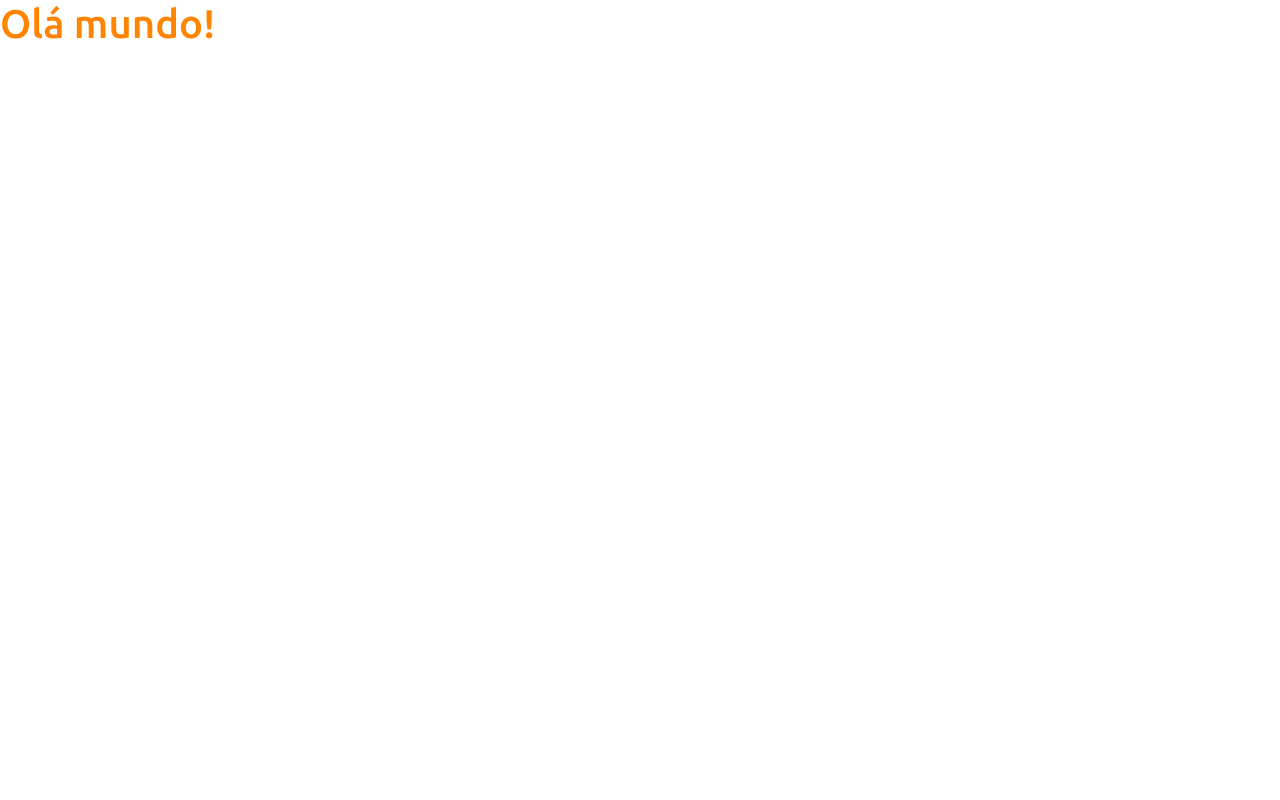
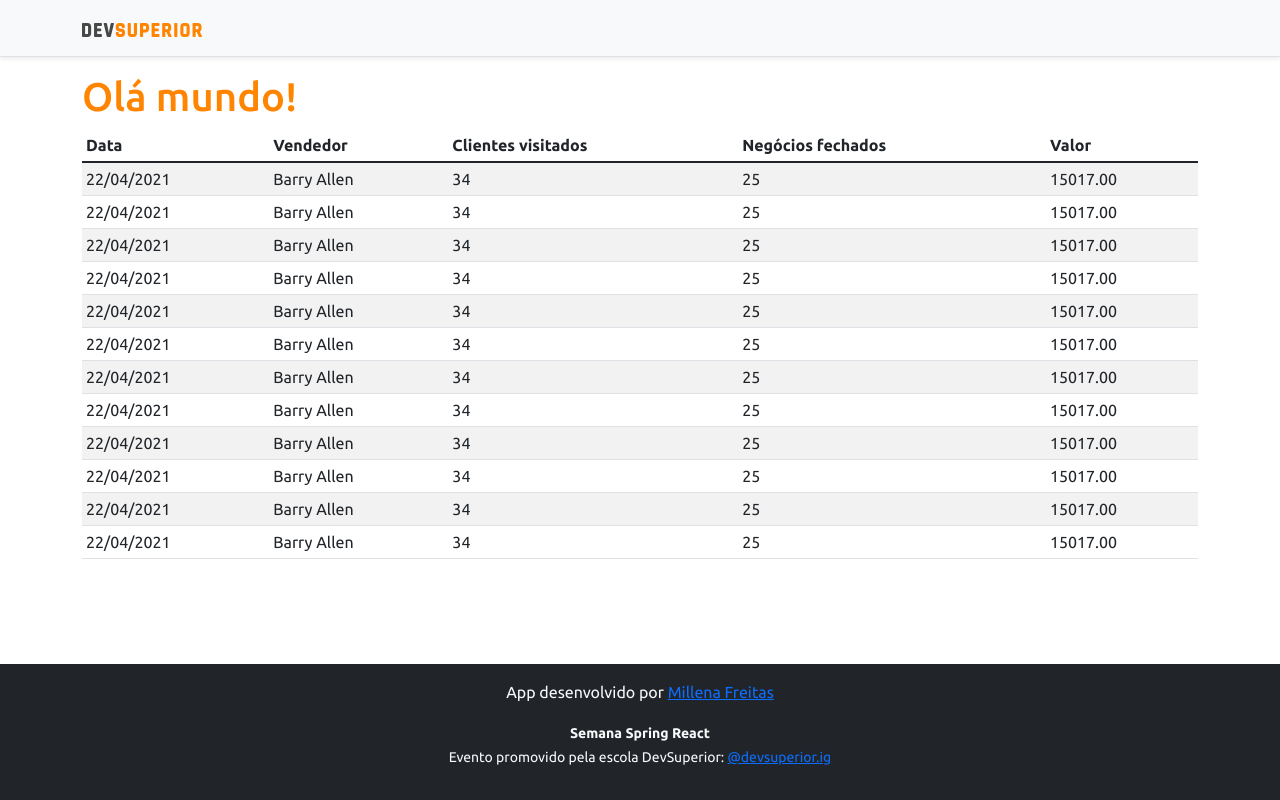
Before and after one commit to freitasmillena/projetosds4, a React (Create React App) app in the folder frontend/: page / in a window 1280 px wide. Built offline with nearby package versions, Linux system fonts and the light colour scheme.

Commit message:
Basic Static Components

```diff
--- a/frontend/src/App.tsx
+++ b/frontend/src/App.tsx
@@ -1,8 +1,21 @@
+import NavBar from "components/NavBar";
+import DataTable from "components/DataTable";
+import Footer from "components/Footer";
+
+
 function App() {
   return (
-    <div>
+    <>
+    <NavBar />
+    <div className="container">
       <h1 className="text-primary">Olá mundo!</h1>
+
+      <DataTable />
     </div>
+
+    <Footer />
+
+    </>
   );
 }
 
--- /dev/null
+++ b/frontend/src/components/DataTable/index.tsx
@@ -0,0 +1,106 @@
+const DataTable = () => {
+    return (
+        <div className="table-responsive">
+            <table className="table table-striped table-sm">
+                <thead>
+                    <tr>
+                        <th>Data</th>
+                        <th>Vendedor</th>
+                        <th>Clientes visitados</th>
+                        <th>Negócios fechados</th>
+                        <th>Valor</th>
+                    </tr>
+                </thead>
+                <tbody>
+                    <tr>
+                        <td>22/04/2021</td>
+                        <td>Barry Allen</td>
+                        <td>34</td>
+                        <td>25</td>
+                        <td>15017.00</td>
+                    </tr>
+                    <tr>
+                        <td>22/04/2021</td>
+                        <td>Barry Allen</td>
+                        <td>34</td>
+                        <td>25</td>
+                        <td>15017.00</td>
+                    </tr>
+                    <tr>
+                        <td>22/04/2021</td>
+                        <td>Barry Allen</td>
+                        <td>34</td>
+                        <td>25</td>
+                        <td>15017.00</td>
+                    </tr>
+                    <tr>
+                        <td>22/04/2021</td>
+                        <td>Barry Allen</td>
+                        <td>34</td>
+                        <td>25</td>
+                        <td>15017.00</td>
+                    </tr>
+                    <tr>
+                        <td>22/04/2021</td>
+                        <td>Barry Allen</td>
+                        <td>34</td>
+                        <td>25</td>
+                        <td>15017.00</td>
+                    </tr>
+                    <tr>
+                        <td>22/04/2021</td>
+                        <td>Barry Allen</td>
+                        <td>34</td>
+                        <td>25</td>
+                        <td>15017.00</td>
+                    </tr>
+                    <tr>
+                        <td>22/04/2021</td>
+                        <td>Barry Allen</td>
+                        <td>34</td>
+                        <td>25</td>
+                        <td>15017.00</td>
+                    </tr>
+                    <tr>
+                        <td>22/04/2021</td>
+                        <td>Barry Allen</td>
+                        <td>34</td>
+                        <td>25</td>
+                        <td>15017.00</td>
+                    </tr>
+                    <tr>
+                        <td>22/04/2021</td>
+                        <td>Barry Allen</td>
+                        <td>34</td>
+                        <td>25</td>
+                        <td>15017.00</td>
+                    </tr>
+                    <tr>
+                        <td>22/04/2021</td>
+                        <td>Barry Allen</td>
+                        <td>34</td>
+                        <td>25</td>
+                        <td>15017.00</td>
+                    </tr>
+                    <tr>
+                        <td>22/04/2021</td>
+                        <td>Barry Allen</td>
+                        <td>34</td>
+                        <td>25</td>
+                        <td>15017.00</td>
+                    </tr>
+                    <tr>
+                        <td>22/04/2021</td>
+                        <td>Barry Allen</td>
+                        <td>34</td>
+                        <td>25</td>
+                        <td>15017.00</td>
+                    </tr>
+                </tbody>
+            </table>
+        </div>
+
+    );
+}
+
+export default DataTable;
--- /dev/null
+++ b/frontend/src/components/Footer/index.tsx
@@ -0,0 +1,14 @@
+const Footer = () => {
+    return (
+        <footer className="footer mt-auto py-3 bg-dark">
+            <div className="container">
+                <p className="text-light">App desenvolvido por <a href="https://github.com/freitasmillena" target="_blank" rel="noreferrer">Millena Freitas</a></p>
+                <p className="text-light"><small><strong>Semana Spring React</strong><br />
+                    Evento promovido pela escola DevSuperior: <a href="https://instagram.com/devsuperior.ig" target="_blank" rel="noreferrer">@devsuperior.ig</a></small></p>
+            </div>
+        </footer>
+
+    );
+}
+
+export default Footer;
--- /dev/null
+++ b/frontend/src/components/NavBar/index.tsx
@@ -0,0 +1,16 @@
+import ImgDsDark from 'assets/img/ds-dark.svg';
+
+const NavBar = () => {
+    return (
+        <div className="d-flex flex-column flex-md-row align-items-center p-3 px-md-4 mb-3 bg-light border-bottom shadow-sm">
+        <div className="container">
+          <nav className="my-2 my-md-0 mr-md-3">
+            <img src={ImgDsDark} alt="DevSuperior" width="120" />
+          </nav>
+        </div>
+      </div>
+
+    );
+  }
+
+  export default NavBar;
```
Also changed, not shown: frontend/src/assets/img/ds-dark.svg (added).
